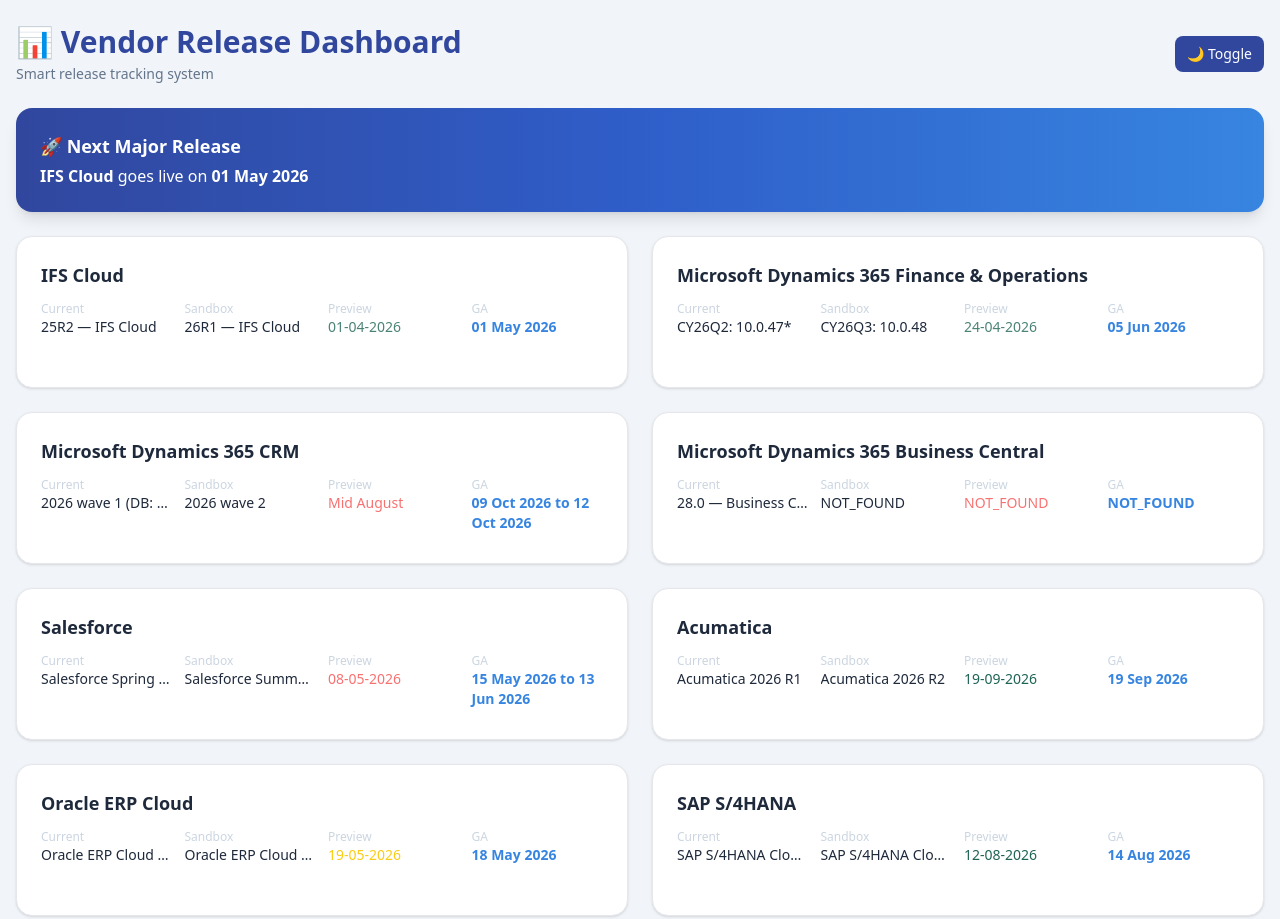
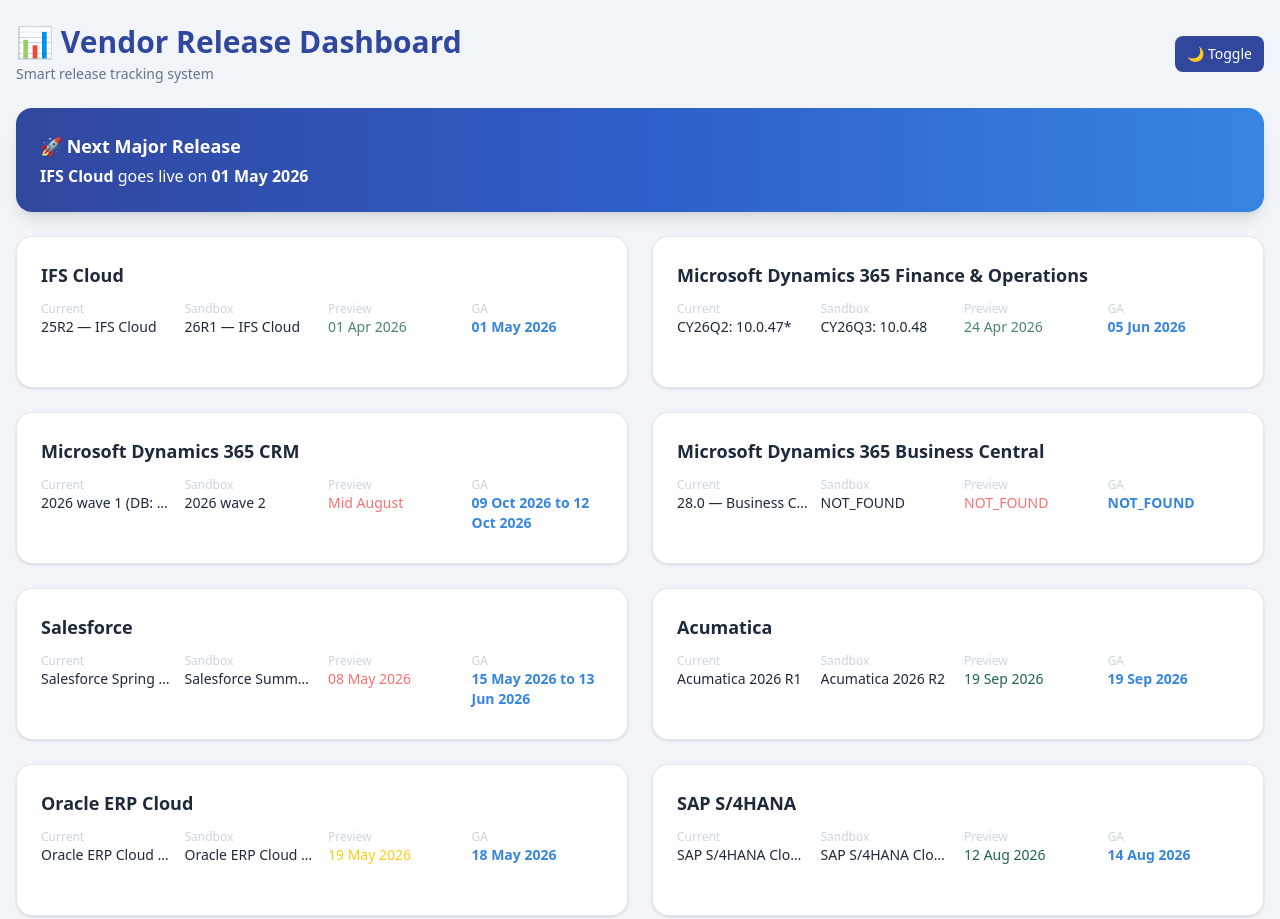
Before and after one commit to amj09/Connector-AI, a website: page WebPage/index.html in a window 1280 px wide. Drawn offline with nearby package versions, Linux system fonts and the light colour scheme.

Commit message:
date formatted

```diff
--- a/WebPage/index.html
+++ b/WebPage/index.html
@@ -209,7 +209,7 @@
           <div>
             <div class="text-xs text-slate-300">Preview</div>
             <div class="font-medium ${preview.class} truncate">
-              ${v.nextReleasePreviewAvailabilityDate}
+              ${formatRange(v.nextReleasePreviewAvailabilityDate)}
             </div>
           </div>
 
```
Also changed, not shown: index.html (+1 -1 lines), public/index.html (+1 -1 lines).
